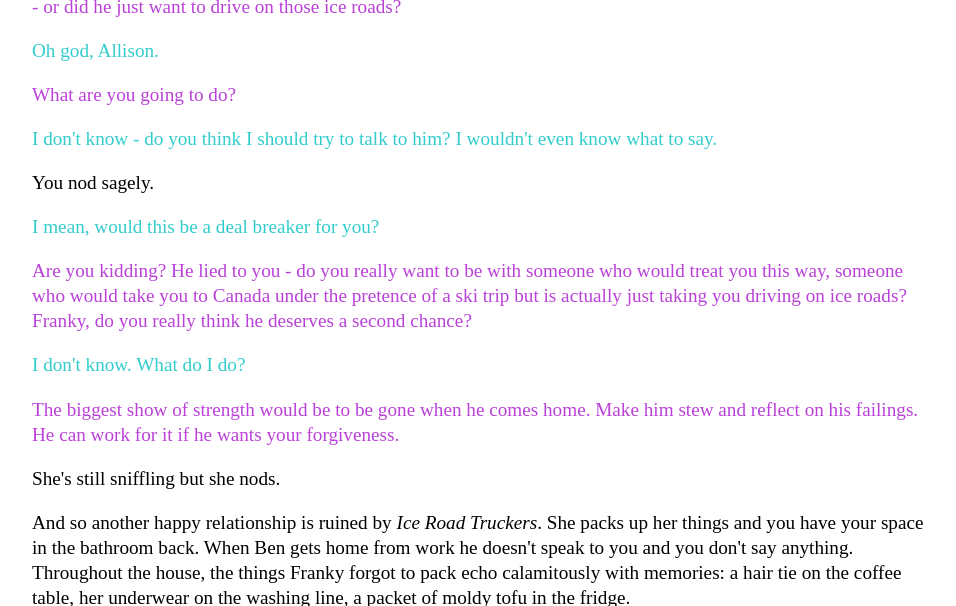
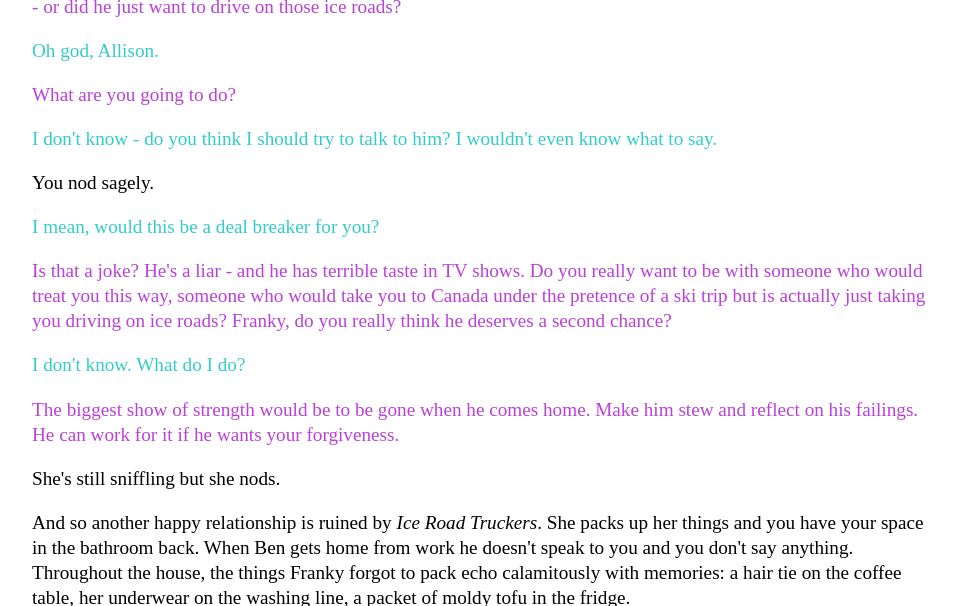
Before and after one commit to Pinelife/pinelife.github.io, a Jekyll site: the page built from Hellhole/Room7.html, in a window 1280 px wide and 900 px high, scrolled down 2404 px, cut to the strip 0-606 px from the top of the window. Shown: the whole strip, without its empty margins (160-1116 px from the left). Built offline with Jekyll 4.4.1, drawn with Linux system fonts in a browser that asks for light colours.

Commit message:
Update Room7.html

```diff
--- a/Hellhole/Room7.html
+++ b/Hellhole/Room7.html
@@ -140,7 +140,7 @@ Oh god.
 <p class="Franky">
   I mean, would this be a deal breaker for you?</p>
   <p class="lauria">
-   Are you kidding? He lied to you - do you really want to be with someone who would treat you this way, someone who would take
+   Is that a joke? He's a liar - and he has terrible taste in TV shows. Do you really want to be with someone who would treat you this way, someone who would take
   you to Canada under the pretence of a ski trip but is actually just taking you driving on ice roads? Franky, do you really think he
   deserves a second chance?</p>
   <p class="Franky">
```
